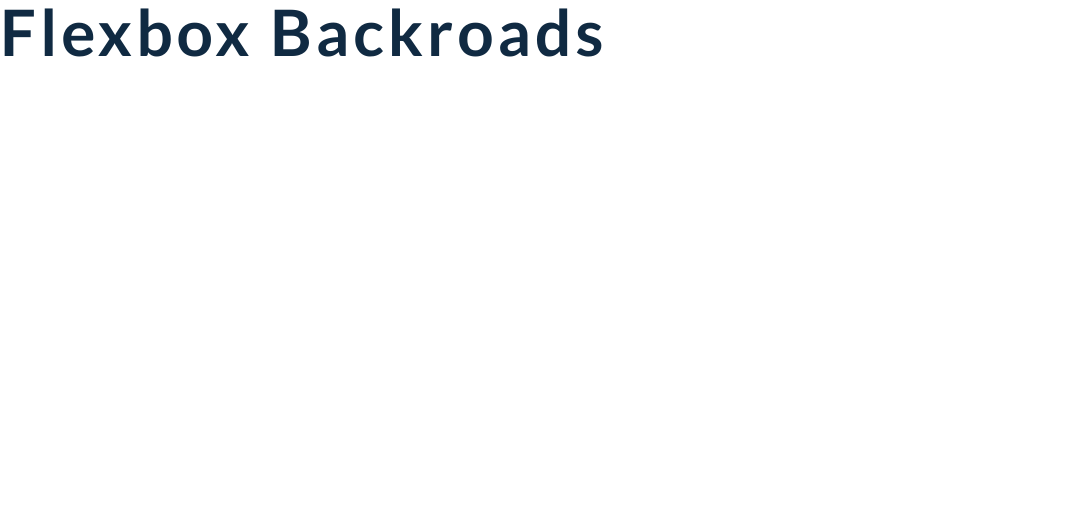
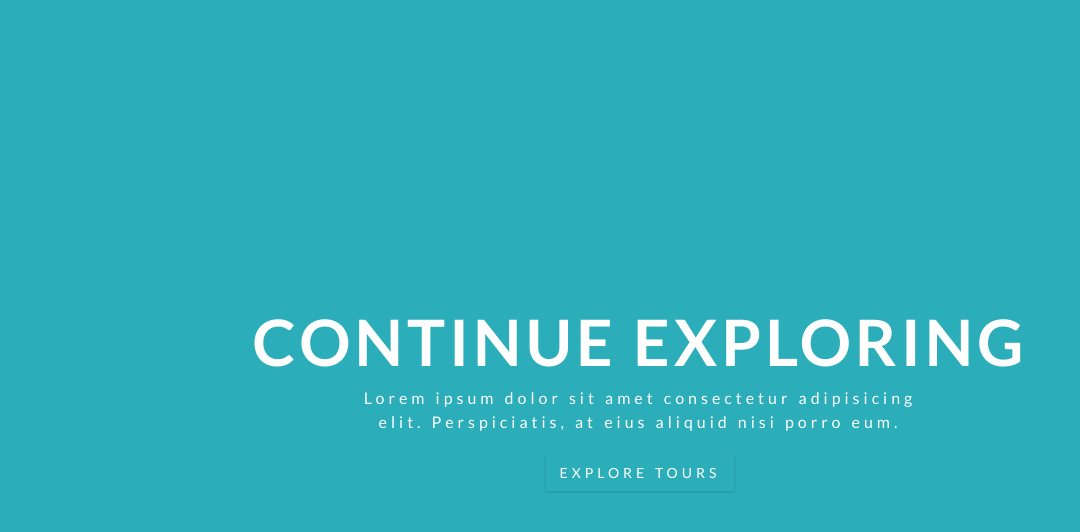
Before and after one commit to ksoon5/BackRoads, a plain HTML site: page index.html in a window 1280 px wide. Shown: the whole page, without its empty margins (0-1080 px from the left). Drawn offline with Linux system fonts and the light colour scheme.

Commit message:
"half of hero panel"

```diff
--- a/css/styles.css
+++ b/css/styles.css
@@ -157,6 +157,28 @@ Navbar
 Hero
 ===============
 */
+.hero {
+  min-height: 100vh;
+  background: var(--clr-primary-5);
+  display: flex;
+  align-items: center;
+  justify-content: center;
+}
+.hero-banner {
+  text-align: center;
+  color: var(--clr-white);
+  padding: 0 3rem;
+}
+.hero-banner h1 {
+  text-transform: uppercase;
+}
+.hero-banner p {
+  max-width: 35rem;
+  margin-left: auto;
+  margin-right: auto;
+  color: var(--clr-white);
+  letter-spacing: var(--spacing);
+}
 /*
 ===============
 About
--- a/index.html
+++ b/index.html
@@ -16,8 +16,21 @@
     <link rel="stylesheet" href="./css/styles.css" />
   </head>
   <body>
-    <h1>flexbox backroads</h1>
     <!-- header  -->
+    <header id="#home">
+      <!-- navbar -->
+      <!-- hero -->
+      <div class="hero">
+        <div class="hero-banner">
+          <h1>continue exploring</h1>
+          <p>
+            Lorem ipsum dolor sit amet consectetur adipisicing elit.
+            Perspiciatis, at eius aliquid nisi porro eum.
+          </p>
+          <a href="#featured" class="btn hero-btn scroll-link">explore tours</a>
+        </div>
+      </div>
+    </header>
     <!-- end of header  -->
 
     <!-- about section -->
```
